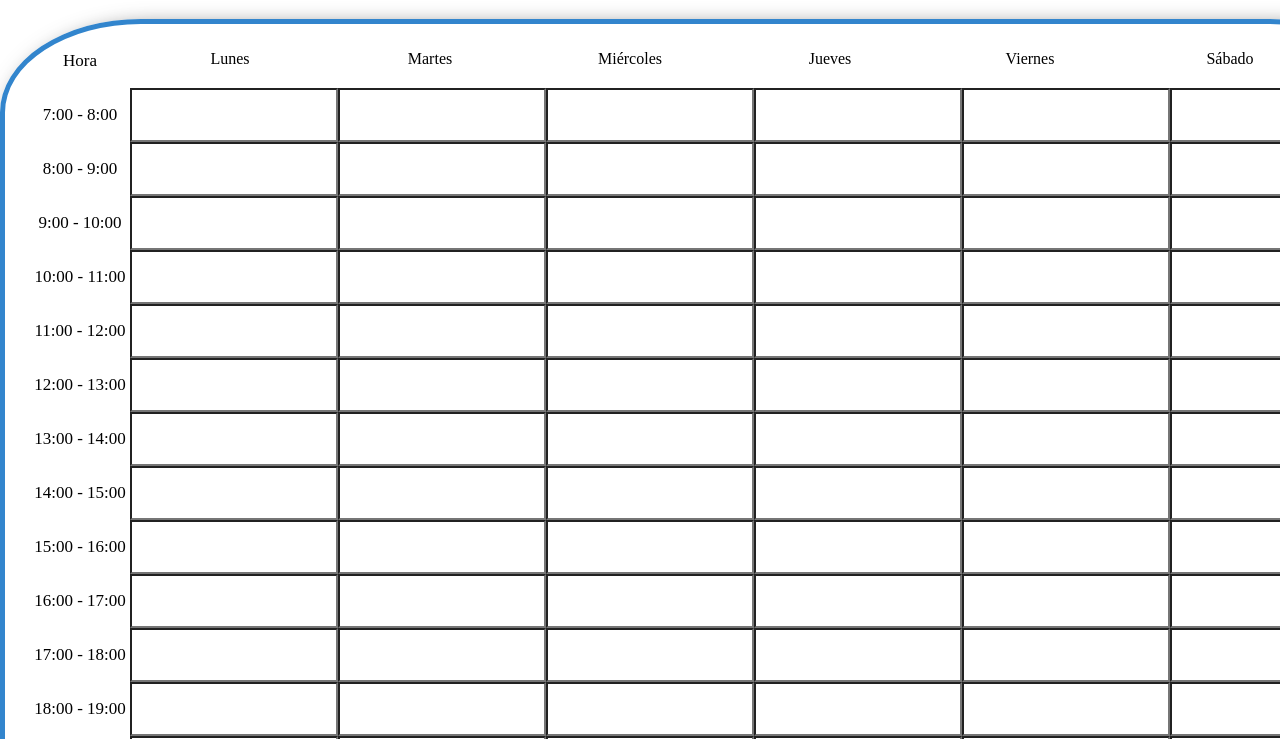
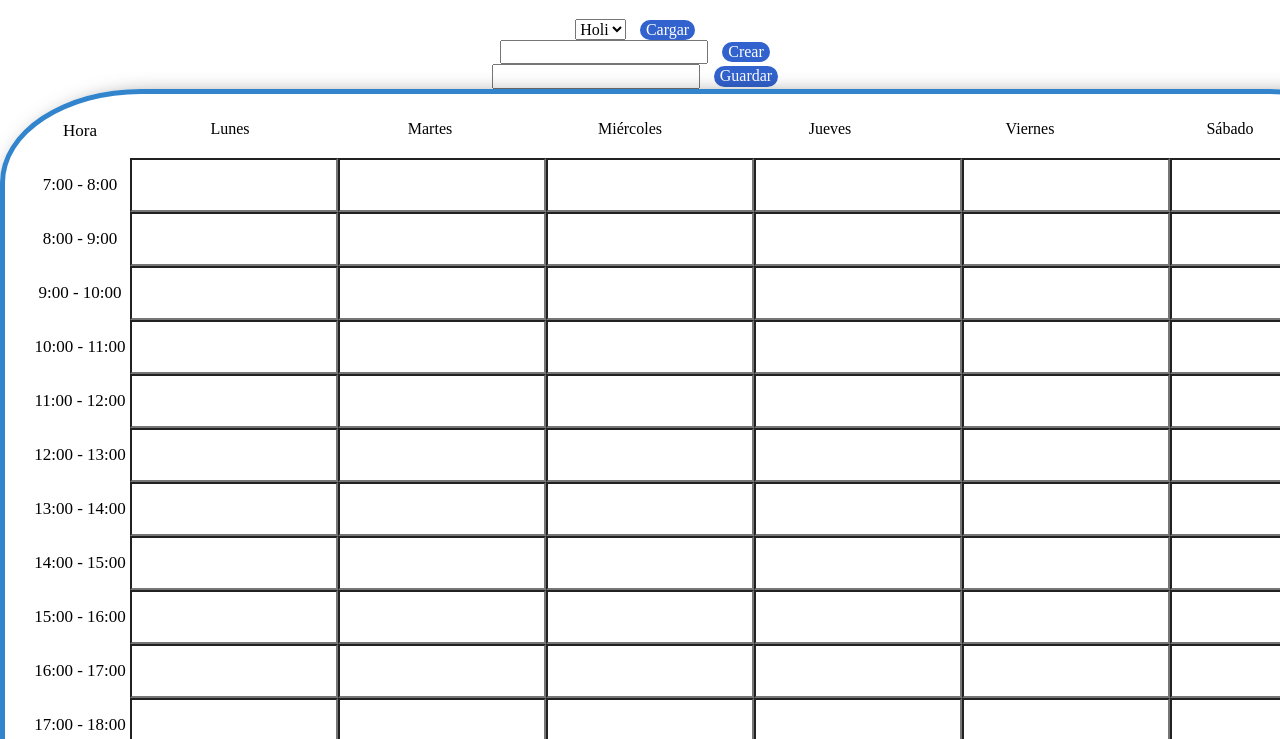
Before and after one commit to macz309/creadorDeHorarios, a plain HTML site: page index.htm in a window 1280 px wide. Shown: the part 61-800 px from the top of the page. Drawn offline with Linux system fonts and the light colour scheme.

Commit message:
Reescribiendo y mejorando presentacion y comentarios en codigo js

```diff
--- a/css/styles.css
+++ b/css/styles.css
@@ -10,7 +10,7 @@ button{
     color: white;
 }
 
-.control{
+.control-Horario{
     display: -webkit-flex;
     align-content: space-between;
 }
@@ -61,21 +61,6 @@ button{
 }
 
 
-/*
-#miniatura{
-    margin-left: 20px;
-}
-.dia-mini{
-    margin: auto 25px;
-}
-.hora-mini{
-    font-size: 15px;
-}
-.cuadroColor{
-    margin: 5px 5px;
-}
-*/
-
 /*Quitando bordes al input de color*/
 input[type="color"] {
 	-webkit-appearance: none;
--- a/index.htm
+++ b/index.htm
@@ -10,7 +10,23 @@
 </head>
 <body>
     <h1>Creador de horarios.</h1>
-    <div class="control">
+    <div class="control-Selector">
+        <div class="elegirHorario">
+            <select id="horariosCreados">
+                <option >Holi</option>
+            </select>
+            <button>Cargar</button>
+        </div>
+        <div class="crearHorario">
+            <input type="text">
+            <button> Crear </button>
+        </div>
+        <div class="guardarHorario">
+            <input type="text">
+            <button> Guardar </button>
+        </div>
+    </div>
+    <div class="control-Horario">
         <div id="horarios">
 
         </div>
--- a/js/index.js
+++ b/js/index.js
@@ -2,40 +2,56 @@
 //Variables Globales.
 var numHorarios=0
 var numNotacion=0;
-crearHorario()
 
 
-//Creando horario.
-function crearHorario(){
-    let horario=`<div class="horario" id="h${numHorarios}">
-                    <div class="header-Horario">
-                        <p class="horas">Hora</p>
-                        <p class="dia">Lunes</p>
-                        <p class="dia">Martes</p>
-                        <p class="dia">Miércoles</p>
-                        <p class="dia">Jueves</p>
-                        <p class="dia">Viernes</p>
-                        <p class="dia">Sábado</p>
-                    </div>`;
-    //Obtenemos la referencia a donde se colocara nuestro nuevo horario.
+//Correr al iniciar.
+desplegarHorario()
+
+
+
+//-------------------FUNCIONES--------------------------\\
+//Creando y desplegando horario.
+function desplegarHorario(){
+    const dias=["Lunes","Martes","Miércoles","Jueves", "Viernes", "Sábado"]
     let horarios = document.getElementById("horarios");
-    //Aumentamos el numero de horario existente.
+
+    //Creando cabecera del horario.
+    let headerHorario = document.createElement("div");
+    headerHorario.className="header-Horario"
+    //Agregando Hora a la cabecera.
+    let hora=document.createElement("p");
+    hora.className="horas";
+    hora.innerHTML="Hora";
+    headerHorario.appendChild(hora);
+    //Agregando los dias en la cabecera.
+    for (let i = 0; i < dias.length; i++) {
+        const element = document.createElement("p");
+        element.className="dia";
+        element.innerHTML=dias[i]
+        headerHorario.appendChild(element);
+    }
+    horarios.appendChild(headerHorario);
+
+    //Creando cuerpo del horario.
     for (let r = 7; r < 22; r++) {
-        horario+= `<div class="materias">
-                    <p class="hora">${r}:00 - ${r+1}:00</p>`;
+        let renglon=document.createElement("div");
+        renglon.className="materias";
+        //Creando horas laterales.
+        let horas=document.createElement("p");
+        horas.className="horas";
+        horas.innerHTML=`${r}:00 - ${r+1}:00</p>`;
+        renglon.appendChild(horas);
+        //Creando todas las celdas.
         for (let c = 0; c < 6; c++) {
-            horario+=`<input class="materia" id="${numHorarios}${r}${c}" autocomplete="off"
-                        onkeyup="actualizarColorEscribiendo(this)" > `;
+            let columna=document.createElement("input");
+            columna.id=`${r}${c}`;
+            columna.className="materias";
+            columna.autocomplete="off";
+            columna.addEventListener("keyup", function(){ actualizarColorEscribiendo(this); });
+            columna.style.background="#ffffff";
+            renglon.appendChild(columna);
         }
-        horario+= `</div>`
-    }
-        horario += `</div>`
-    horarios.innerHTML = horario;
-    let materias=document.getElementsByClassName("materia")
-
-    for (let i = 0; i < materias.length; i++) {
-        const element = materias [i];
-        element.style.background="#ffffff";
+        horarios.appendChild(renglon);
     }
 }
 
@@ -43,34 +59,27 @@ function crearHorario(){
 function agregarNotacion(){
     numNotacion++;
     let notaciones=document.getElementById("notaciones");
-
+    //Creando notación nueva
     let notacion=document.createElement("div");
-    notacion.id=notacion;
-
+    notacion.id="notacion";
+    //Creando notaciónN
     let notacionN=document.createElement("div");
     notacionN.classname="notacion";
     notacionN.id="notacion"+numNotacion;
-
+    //Agregando Selector de color
     let nc=document.createElement("input");
     nc.type="color";
     nc.value=colorAleatorio();
     nc.id="nc"+numNotacion;
     nc.addEventListener("change", function(){ actualizarColorBoton(this.id); })
     notacionN.appendChild(nc);
-
+    //Agregando Entrada de Texto
     let nt=document.createElement("input");
     nt.className="notacion-texto"
     nt.type="text";
     nt.id="nt"+numNotacion;
     nt.addEventListener("keyup", function(){ actualizarColorBoton(this.id); })
     notacionN.appendChild(nt);
-
-    let nb=document.createElement("button");
-    nb.addEventListener("click", function(){ actualizarColorBoton(this.id); })
-    nb.id="nb"+numNotacion;
-    nb.innerHTML="Actualizar";
-    //notacionN.appendChild(nb);
-
     notacion.appendChild(notacionN);
     notaciones.appendChild(notacion);
 }
@@ -82,7 +91,7 @@ function actualizarColorBoton(idInput){
     let id=idInput.substring(2);
     for (let r = 7; r < 22; r++) {
         for (let c = 0; c < 6; c++) {
-            let idCelda =`${numHorarios}${r}${c}`;
+            let idCelda =`${r}${c}`;
             let celda= document.getElementById(idCelda);
             if(compararCelda(celda,id,0)==true){
                 return;
@@ -90,7 +99,6 @@ function actualizarColorBoton(idInput){
         }
     }
 }
-
 
 //Actualizacion de Color escribiendo en las celdas.
 function actualizarColorEscribiendo(celda){
@@ -101,8 +109,6 @@ function actualizarColorEscribiendo(celda){
         console.log(i)
     }
 }
-
-
 
 //Compara las celdas mediante su contenido y cambia el color de las celdas.
 function compararCelda(celda,id,tipo){
@@ -115,6 +121,7 @@ function compararCelda(celda,id,tipo){
     let array= materia.split("");
     let array2=valor.split("");
     let cadenaIgual=true;
+    //Actualizando/Manteniedno Color
     if(array.length>0){
         for (let i = 0; i < array.length; i++) {
             const element = array [i];
@@ -123,7 +130,6 @@ function compararCelda(celda,id,tipo){
                 cadenaIgual=false;
             }
         }
-
         if(cadenaIgual==true){
             celda.style.background=color;
             return true;
@@ -132,7 +138,6 @@ function compararCelda(celda,id,tipo){
                 celda.style.background= "#ffffff";
             }
             return false;
-
         }
     }else if(tipo==0){
         if(celda.style.backgroundColor==colorRGB){
@@ -158,6 +163,7 @@ function hexToRgb(hex) {
     aleat = Math.floor(aleat)
     return parseInt(inferior) + aleat
  }
+
 //Funcion para generar colores aleatorios
   function colorAleatorio(){
     hexadecimal = new Array("0","1","2","3","4","5","6","7","8","9","A","B","C","D","E","F")
```
